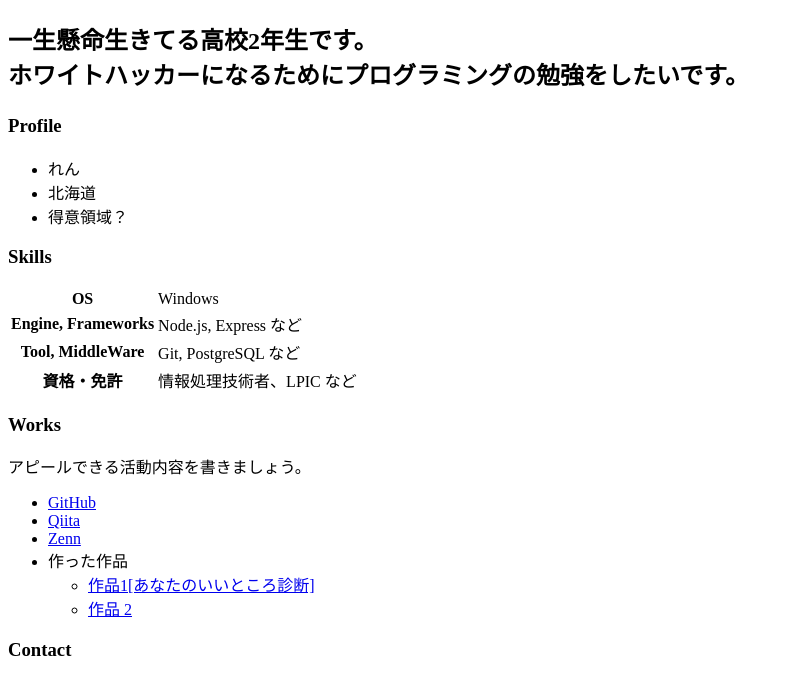
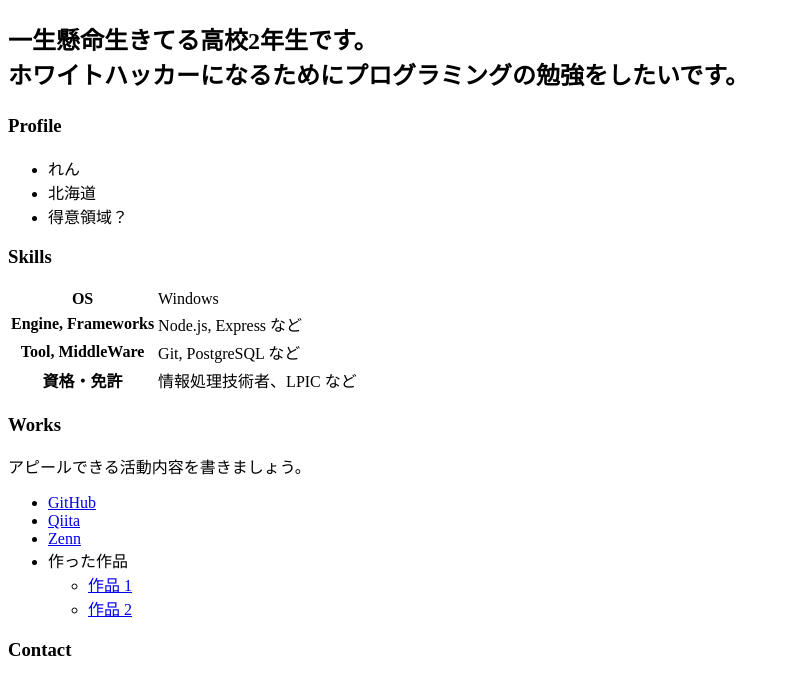
Before and after one commit to ren-1020/ren-1020.github.io, a plain HTML site: page index.html in a window 1280 px wide. Shown: the part 119-796 px from the top of the page, without its empty margins (0-790 px from the left). Drawn offline with Linux system fonts and the light colour scheme.

Commit message:
Update index.html

```diff
--- a/index.html
+++ b/index.html
@@ -50,7 +50,7 @@
       <li>
         作った作品
         <ul>
-          <li><a href="file:///C:/Users/USER/workspace/assessment/assessment.html">作品1[あなたのいいところ診断]</a></li>
+          <li><a href="https://ren-1020.github.io/assessment/assessment.html">作品 1</a></li>
           <li><a href="https://example.com/">作品 2</a></li>
         </ul>
       </li>
```
